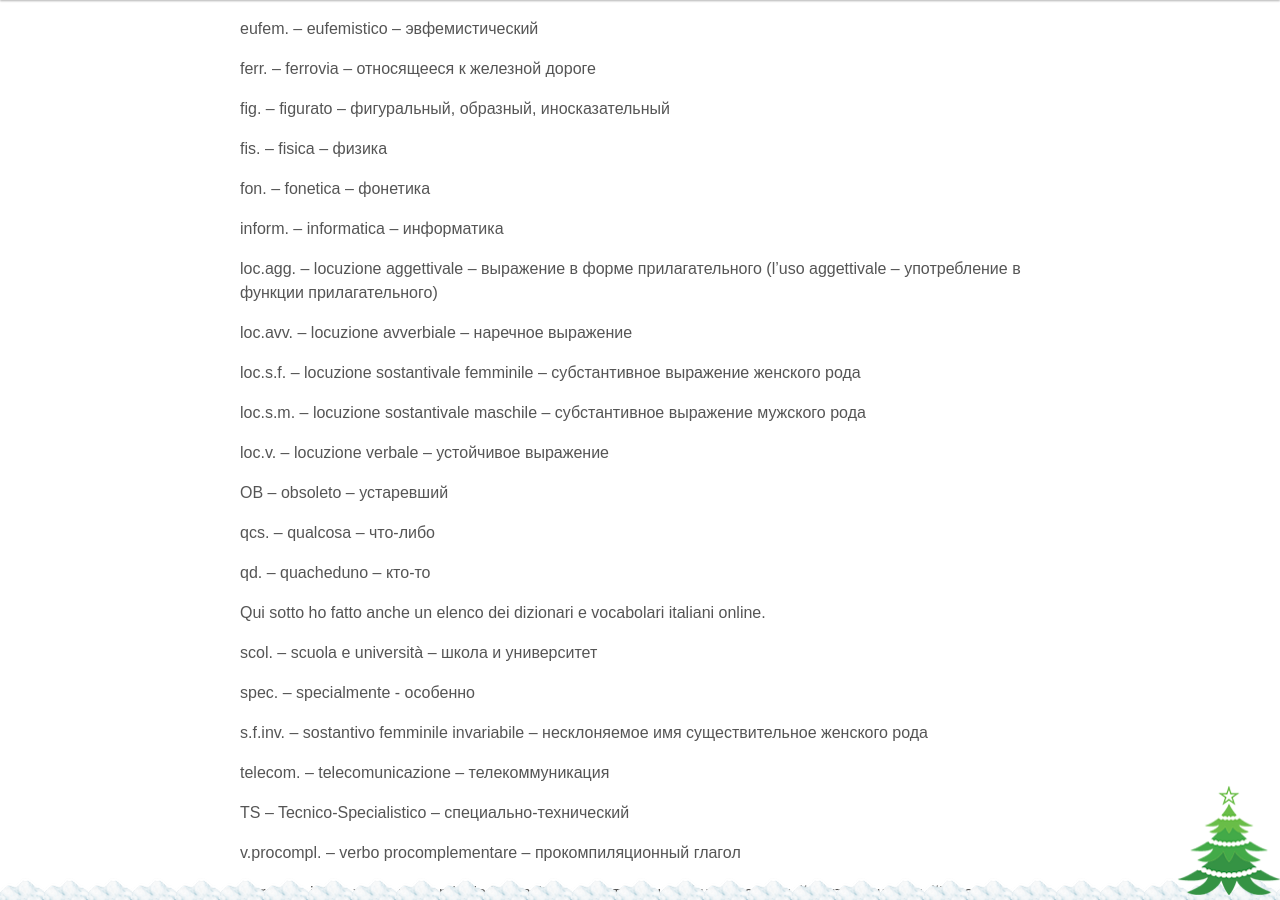
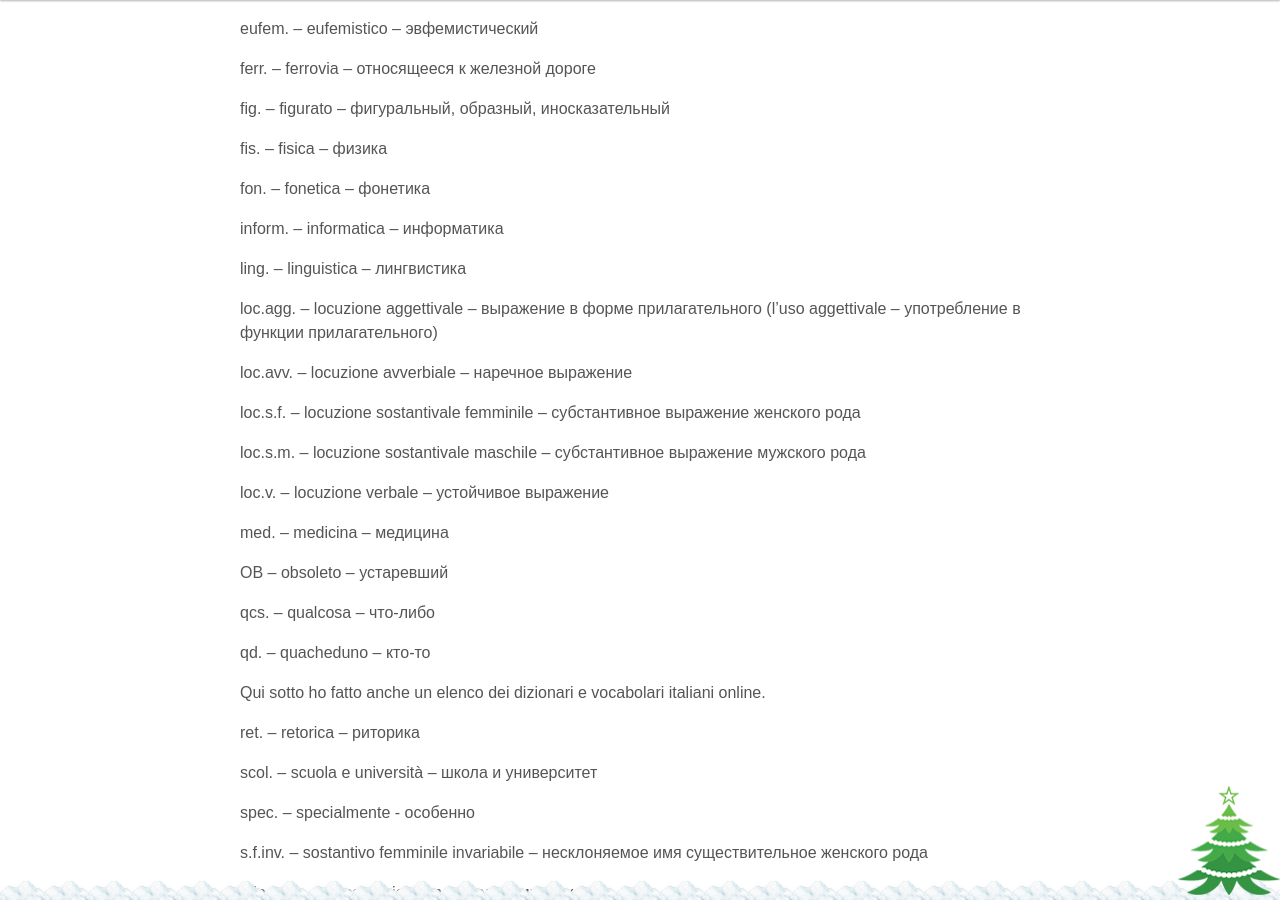
Before and after one commit to postolny/postolny.github.io, a Jekyll site: the page built from _pages/about.md, in a window 1280 px wide and 900 px high, scrolled down 787 px. Built offline with Jekyll 4.4.1, drawn with Linux system fonts in a browser that asks for light colours; nearby versions of some CDN libraries.

Commit message:
Add files via upload

```diff
--- a/_pages/about.md
+++ b/_pages/about.md
@@ -25,6 +25,8 @@ fon. – fonetica – фонетика
 
 inform. – informatica – информатика
 
+ling. – linguistica – лингвистика
+
 loc.agg. – locuzione aggettivale – выражение в форме прилагательного (l'uso aggettivale – употребление в функции прилагательного)
 
 loc.avv. – locuzione avverbiale – наречное выражение
@@ -35,6 +37,8 @@ loc.s.m. – locuzione sostantivale maschile – субстантивное вы
 
 loc.v. – locuzione verbale – устойчивое выражение
 
+med. – medicina – медицина
+
 OB – obsoleto – устаревший
 
 qcs. – qualcosa – что-либо
@@ -42,6 +46,8 @@ qcs. – qualcosa – что-либо
 qd. – quacheduno – кто-то
 
 Qui sotto ho fatto anche un elenco dei dizionari e vocabolari italiani online.
+
+ret. – retorica – риторика
 
 scol. – scuola e università – школа и университет
 
```
